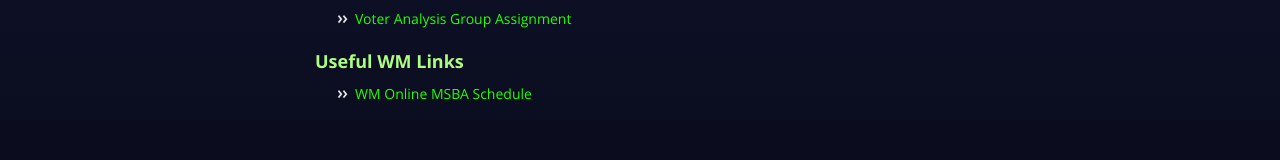
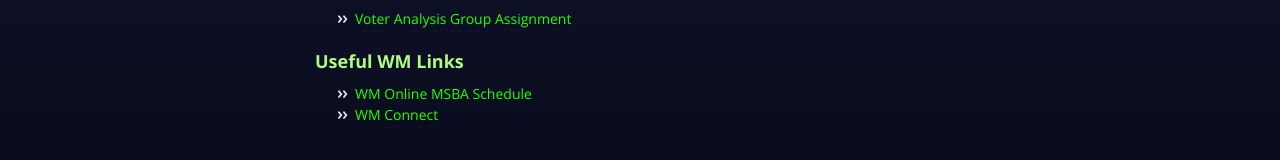
Before and after one commit to hnlazo/hnlazo.github.io, a Jekyll site: the page built from index.md, in a window 1280 px wide. Shown: the part 659-819 px from the top of the page. Built offline with Jekyll 4.4.1, drawn with Linux system fonts in a browser that asks for light colours; our own code applies the rules of GitHub Pages for plain Markdown files.

Commit message:
Update index.md

```diff
--- a/index.md
+++ b/index.md
@@ -11,3 +11,4 @@
 
 ### **Useful WM Links**
 - [WM Online MSBA Schedule](https://www.wm.edu/offices/registrar/calendarsandexams/schoolofbusiness/index.php#omsba)
+- [WM Connect](https://wmconnect.wm.edu/)
```
